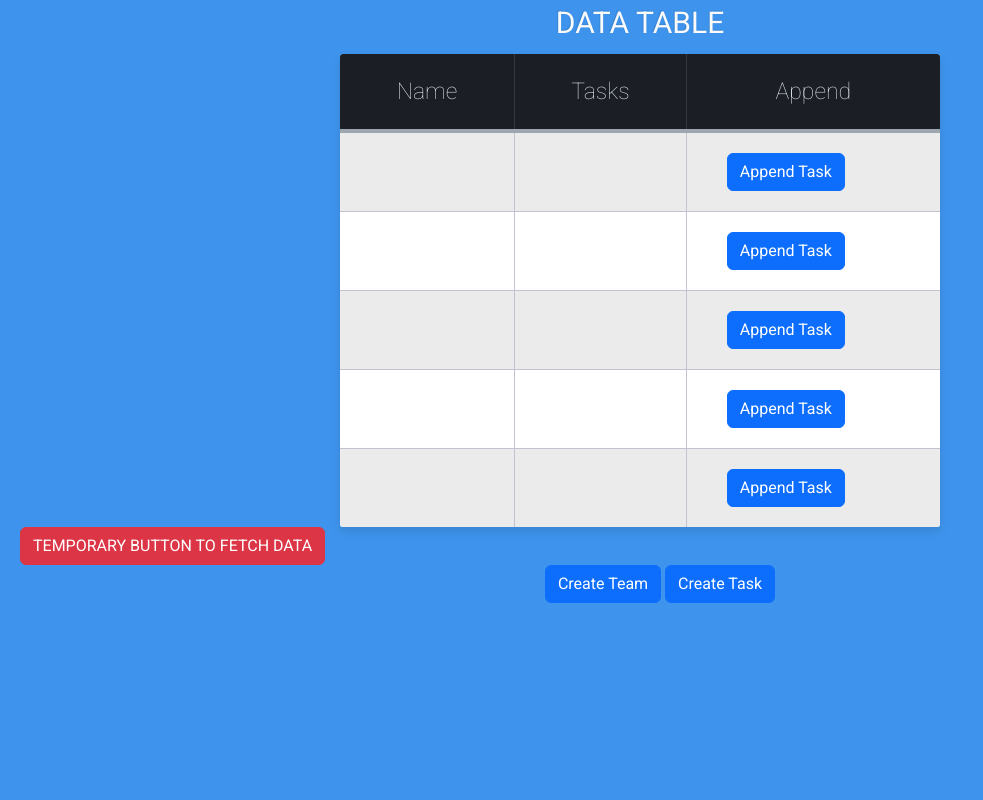
After one commit to kira9303/WebApp, a Python web app: template templates/user.html in a window 1280 px wide. The commit adds this page. Shown: the whole page, without its empty margins (0-983 px from the left). Run offline with Jinja, Linux system fonts and the light colour scheme; the template is opened without the code that fills it, so the values that code supplies are empty.

Commit message:
Add files via upload

```diff
--- /dev/null
+++ b/templates/script.js
@@ -0,0 +1,35 @@
+const tableBody = document.querySelector("tbody");
+const fetchButton = document.getElementById('btnFetch');
+
+// Obviously supposed to be fetched from the database.
+const DUMMY_DATA = [
+  {
+    name: "Ayush",
+    task: "Clean the fucking house!",
+  },
+  {
+    name: "Akhil",
+    task: "Make stuff on Blender!",
+  },
+  {
+    name: "Ashhar",
+    task: "Blow up the building",
+  },
+];
+
+const fetchData = () => {
+  //fetch() - Use it to get the data from django or whatever
+  const newRow = document.createElement("tr");
+  const td1 = document.createElement("td");
+  const td2 = document.createElement("td");
+  const td3 = document.createElement("td");
+  td1.textContent = DUMMY_DATA[0].name;
+  td2.textContent = DUMMY_DATA[0].task;
+  td3.innerHTML = ` <button type="button" class="btn btn-primary">Append Task</button>`;
+  newRow.append(td1, td2, td3);
+  tableBody.append(newRow);
+};
+
+fetchButton.addEventListener('click', () => {
+    fetchData();
+})
--- /dev/null
+++ b/templates/style4.css
@@ -0,0 +1,148 @@
+@import url(https://fonts.googleapis.com/css?family=Roboto:400,500,700,300,100);
+
+body {
+  background-color: #3e94ec;
+  font-family: "Roboto", helvetica, arial, sans-serif;
+  font-size: 16px;
+  font-weight: 400;
+  text-rendering: optimizeLegibility;
+}
+
+div.table-title {
+  display: block;
+  margin: auto;
+  max-width: 600px;
+  padding: 5px;
+  width: 100%;
+  text-align: center;
+}
+
+.table-title h3 {
+  color: #fafafa;
+  font-size: 30px;
+  font-weight: 400;
+  font-style: normal;
+  font-family: "Roboto", helvetica, arial, sans-serif;
+  text-shadow: -1px -1px 1px rgba(0, 0, 0, 0.1);
+  text-transform: uppercase;
+}
+
+/*** Table Styles **/
+
+.table-fill {
+  background: white;
+  border-radius: 3px;
+  border-collapse: collapse;
+  height: 320px;
+  margin: auto;
+  max-width: 600px;
+  padding: 5px;
+  width: 100%;
+  box-shadow: 0 5px 10px rgba(0, 0, 0, 0.1);
+  animation: float 5s infinite;
+}
+
+th {
+  color: #d5dde5;
+  background: #1b1e24;
+  border-bottom: 4px solid #9ea7af;
+  border-right: 1px solid #343a45;
+  font-size: 23px;
+  font-weight: 100;
+  padding: 24px;
+  text-align: left;
+  text-shadow: 0 1px 1px rgba(0, 0, 0, 0.1);
+  vertical-align: middle;
+}
+
+th:first-child {
+  border-top-left-radius: 3px;
+}
+
+th:last-child {
+  border-top-right-radius: 3px;
+  border-right: none;
+}
+
+tr {
+  border-top: 1px solid #c1c3d1;
+  border-bottom: 1px solid #c1c3d1;
+  color: #666b85;
+  font-size: 16px;
+  font-weight: normal;
+  text-shadow: 0 1px 1px rgba(256, 256, 256, 0.1);
+}
+
+tr:hover td {
+  background: #4e5066;
+  color: #ffffff;
+  border-top: 1px solid #22262e;
+}
+
+tr:first-child {
+  border-top: none;
+}
+
+tr:last-child {
+  border-bottom: none;
+}
+
+tr:nth-child(odd) td {
+  background: #ebebeb;
+}
+
+tr:nth-child(odd):hover td {
+  background: #4e5066;
+}
+
+tr:last-child td:first-child {
+  border-bottom-left-radius: 3px;
+}
+
+tr:last-child td:last-child {
+  border-bottom-right-radius: 3px;
+}
+
+td {
+  background: #ffffff;
+  padding: 20px;
+  text-align: left;
+  vertical-align: middle;
+  font-weight: 300;
+  font-size: 18px;
+  text-shadow: -1px -1px 1px rgba(0, 0, 0, 0.1);
+  border-right: 1px solid #c1c3d1;
+}
+
+td:last-child {
+  border-right: 0px;
+}
+
+th.text-left {
+  text-align: center;
+}
+
+th.text-center {
+  text-align: center;
+}
+
+th.text-right {
+  text-align: right;
+}
+
+td.text-left {
+  text-align: left;
+}
+
+td.text-center {
+  text-align: center;
+}
+
+td.text-right {
+  text-align: right;
+}
+
+.btn {
+  position: relative;
+  left: 20px;
+}
--- /dev/null
+++ b/templates/user.html
@@ -0,0 +1,73 @@
+<html lang="en">
+  <head>
+    <meta charset="utf-8" />
+    <title>Table Style</title>
+    <meta
+      name="viewport"
+      content="initial-scale=1.0; maximum-scale=1.0; width=device-width;"
+    />
+    <link
+      rel="stylesheet"
+      href="https://cdn.jsdelivr.net/npm/bootstrap@5.2.0/dist/css/bootstrap.min.css"
+    />
+    <link rel="stylesheet" href="style4.css" />
+  </head>
+
+  <body>
+    <div class="table-title">
+      <h3>Data Table</h3>
+    </div>
+    <table class="table-fill">
+      <thead>
+        <tr>
+          <th class="text-left">Name</th>
+          <th class="text-left">Tasks</th>
+          <th class="text-left">Append</th>
+        </tr>
+      </thead>
+      <tbody class="table-hover">
+        <tr>
+          <td class="text-left"></td>
+          <td class="text-left"></td>
+          <td class="text-left">
+            <a href="append.html"><button type="button" class="btn btn-primary">Append Task</button></a>
+          </td>
+        </tr>
+        <tr>
+          <td class="text-left"></td>
+          <td class="text-left"></td>
+          <td class="text-left">
+            <a href="append.html"><button type="button" class="btn btn-primary">Append Task</button></a>
+          </td>
+        </tr>
+        <tr>
+          <td class="text-left"></td>
+          <td class="text-left"></td>
+          <td class="text-left">
+            <a href="append.html"><button type="button" class="btn btn-primary">Append Task</button></a>
+          </td>
+        </tr>
+        <tr>
+          <td class="text-left"></td>
+          <td class="text-left"></td>
+          <td class="text-left">
+            <a href="append.html"><button type="button" class="btn btn-primary">Append Task</button></a>
+          </td>
+        </tr>
+        <tr>
+          <td class="text-left"></td>
+          <td class="text-left"></td>
+          <td class="text-left">
+            <a href="append.html"><button type="button" class="btn btn-primary">Append Task</button></a>
+          </td>
+        </tr>
+      </tbody>
+    </table>
+    <button type="button" class="btn btn-danger" id="btnFetch">TEMPORARY BUTTON TO FETCH DATA</button>
+	<center>
+	<a href="teamdet.html"><button type="button" class="btn btn-primary">Create Team</button></a>
+	<a href=task><button type="button" class="btn btn-primary">Create Task</button></a>
+  <center></body>
+  <script src="https://cdn.jsdelivr.net/npm/bootstrap@5.2.0/dist/js/bootstrap.bundle.min.js"></script>
+  <script src="script.js"></script>
+</html>
```
Also changed, not shown: templates/login.html (added, +47 -0 lines), templates/sample.html (added, +17 -0 lines), templates/signup.html (added, +49 -0 lines), templates/style1.css (added, +25 -0 lines), templates/style2.css (added, +15 -0 lines), templates/style3.css (added, +16 -0 lines), templates/style6.css (added, +16 -0 lines), templates/style7.css (added, +15 -0 lines), templates/task.html (added, +38 -0 lines), templates/teamdet.html (added, +59 -0 lines), templates/index.html (line endings or trailing spaces).
